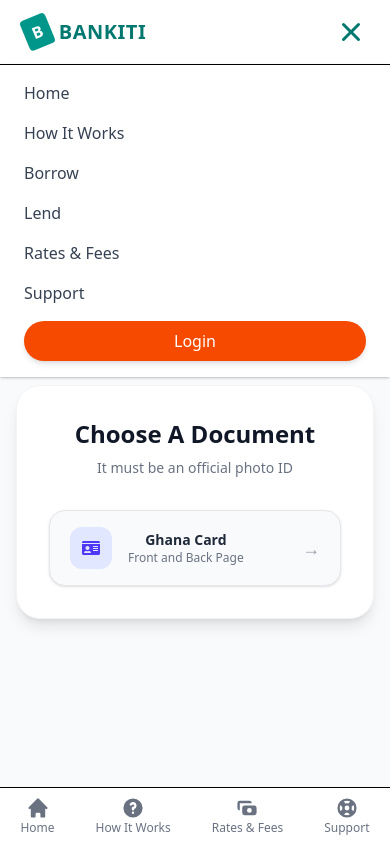
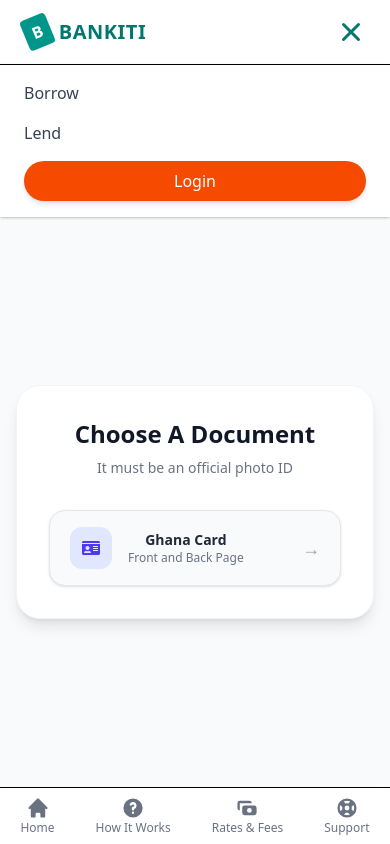
Before and after one commit to BANKITI/Finance-app-frontend-, a React (Vite) app in the folder finance-app/: page /load in a window 390 px wide. Both pictures are taken after a click on the button 351 px from the left and 32 px from the top of the page. Shown: the top 844 px of the page. Built offline with nearby package versions, Linux system fonts and the light colour scheme.

Commit message:
first commit

```diff
--- a/finance-app/src/components/Navbar.tsx
+++ b/finance-app/src/components/Navbar.tsx
@@ -96,6 +96,7 @@ const Navbar: React.FC = () => {
       </div>
 
       {/* Mobile Menu */}
+      {/* Mobile Menu */}
 <AnimatePresence>
   {isOpen && (
     <motion.div
@@ -106,20 +107,29 @@ const Navbar: React.FC = () => {
       className="md:hidden bg-white border-t shadow-sm"
     >
       <div className="flex flex-col space-y-4 px-6 py-4">
-              {navLinks.map((link) => (
+
+        {/* --- MOBILE LINKS: ONLY Borrow & Lend --- */}
         <Link
-                  key={link.path}
-                  to={link.path}
+          to="/borrow"
           onClick={toggleMenu}
           className={`text-gray-700 hover:text-teal-700 transition ${
-                    location.pathname === link.path ? "font-semibold text-teal-700" : ""
+            location.pathname === "/borrow" ? "font-semibold text-teal-700" : ""
           }`}
         >
-                  {link.name}
+          Borrow
         </Link>
-              ))}
 
-              {/* Login / Logout for Mobile */}
+        <Link
+          to="/lend"
+          onClick={toggleMenu}
+          className={`text-gray-700 hover:text-teal-700 transition ${
+            location.pathname === "/lend" ? "font-semibold text-teal-700" : ""
+          }`}
+        >
+          Lend
+        </Link>
+
+        {/* --- Login / Logout for Mobile --- */}
         {isAuthenticated ? (
           <button
             onClick={() => {
@@ -132,8 +142,8 @@ const Navbar: React.FC = () => {
           </button>
         ) : (
           <Link
+            to="/login"
             onClick={toggleMenu}
-                  to="/login"
             className="bg-orange-600 text-white w-full text-center py-2 rounded-full hover:bg-orange-700 transition shadow-md"
           >
             Login
@@ -143,6 +153,7 @@ const Navbar: React.FC = () => {
     </motion.div>
   )}
 </AnimatePresence>
+
     </nav>
   );
 };
```
Lines whose indentation alone changed are shown as unchanged.
